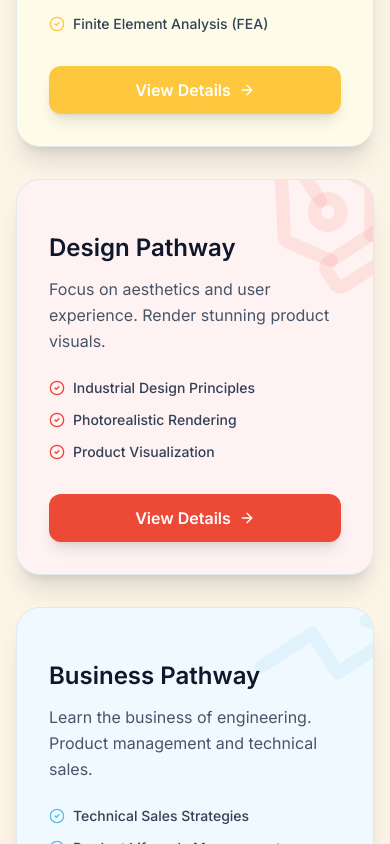
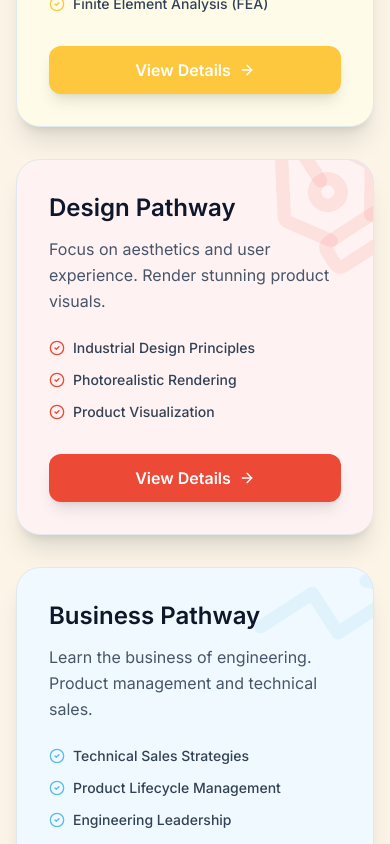
Before and after one commit to GauravMGihub/ProBUILD, a React (Vite) app: page / in a window 390 px wide. Shown: the part 7044-7888 px from the top of the page. Built offline with nearby package versions, Linux system fonts and the light colour scheme.

Commit message:
Fixed the decoration mismatch on phone and dekstop.

```diff
--- a/src/components/PathwaysPreview.tsx
+++ b/src/components/PathwaysPreview.tsx
@@ -67,7 +67,7 @@ const PathwaysPreview: React.FC = () => {
 
               {/* Title & Description */}
               <div className="relative z-10 mb-6">
-                <div className={`w-12 h-1 bg-gradient-to-r from-transparent to-${path.color.replace('bg-', '')} mb-4`}></div>
+
                 {/* Changed text-white to text-slate-900 */}
                 <h4 className="text-2xl font-semibold text-slate-900 mb-3">{path.title}</h4>
                 {/* Changed text-slate-400 to text-slate-600 */}
```
